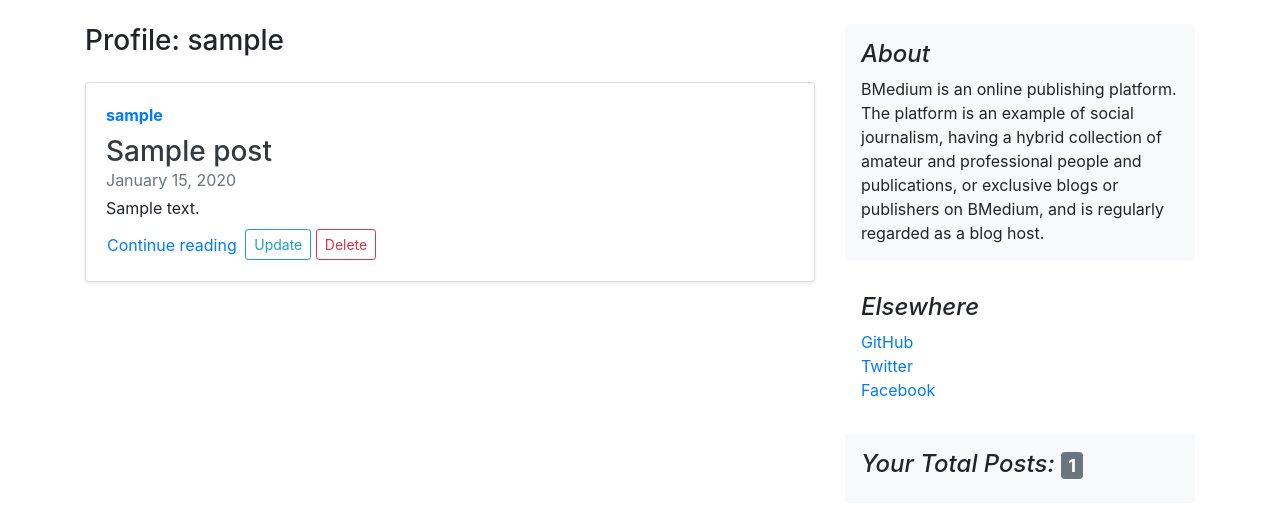
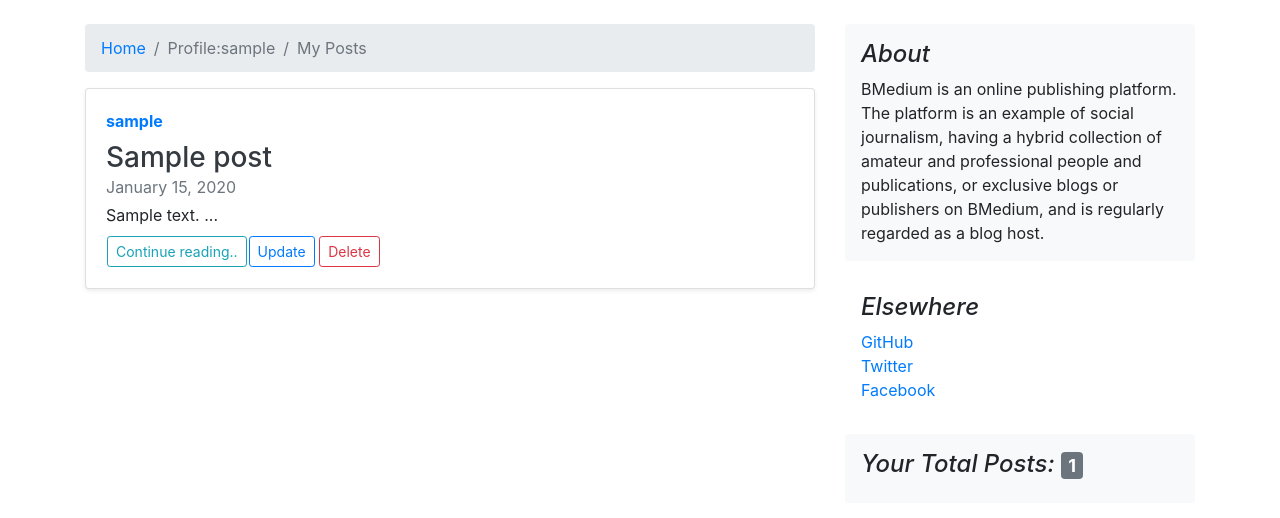
Before and after one commit to purveshmakode24/blog-medium, a Django app: page /profile/ in a window 1280 px wide. Shown: the part 56-574 px from the top of the page. Run offline with Django 3.2, Linux system fonts and the light colour scheme; a user stored in the database is signed in; tables that the repository leaves empty hold one stand-in row (values such as "Sample post"); some libraries are stand-ins or nearby versions.

Commit message:
Add full view post support and fixed few stuff

```diff
--- a/myapp/templates/base.html
+++ b/myapp/templates/base.html
@@ -8,9 +8,8 @@
     <meta name="author" content="Purvesh-Makode">
     <link rel="icon" href="#">
     {% block title %}
-        <title></title>
+        <title>BMedium</title>
     {% endblock %}
-
     <link rel="stylesheet" href="{% static 'css/bootstrap/bootstrap.css' %}">
     <link href="{% static 'css/custom.css' %}" rel="stylesheet">
 
--- a/myapp/templates/registration/profile.html
+++ b/myapp/templates/registration/profile.html
@@ -4,9 +4,13 @@
 {% endblock %}
 
 {% block content %}
-    <div class="mb-4">
-        <h3>Profile<span>:</span> {{ user.username }}</h3>
-    </div>
+    <nav aria-label="breadcrumb">
+        <ol class="breadcrumb">
+            <li class="breadcrumb-item"><a href="{% url 'blog-home' %}">Home</a></li>
+            <li class="breadcrumb-item active">Profile:{{ user.username }}</li>
+            <li class="breadcrumb-item active" aria-current="page">My Posts</li>
+        </ol>
+    </nav>
     <div class="">
 
         {% if u_p_count == 0 %}
@@ -16,7 +20,7 @@
             </div>
         {% else %}
             {% for item in posts reversed %}
-
+                <form method="POST" action="{% url 'full_post' %}">
                     {% csrf_token %}
                     <div class="card flex-md-row mb-4 shadow-sm h-md-250">
                         <div class="card-body d-flex flex-column align-items-start">
@@ -25,17 +29,23 @@
                                 <a class="text-dark" href="#">{{ item.title }}</a>
                             </h3>
                             <div class="mb-1 text-muted">{{ item.date_posted|date:"F d, Y" }}</div>
-                        <p class="card-text mb-auto">{{ item.content }}</p>
+                            <p class="card-text mb-auto">{{ item.content | slice:":290" }} ...</p>
+                            <input type="text" name="idd" value="{{ item.id }}" hidden>
                             <div class="mt-2">
                                 <table>
                                     <tr>
-                                    <td><a href="#">Continue reading</a></td>
-                                    <td>&nbsp;</td>
                                         <td>
-                                        <button type="button" class="btn btn-outline-info btn-sm" data-toggle="modal"
+                                            <button type="submit" class="btn btn-outline-info btn-sm">Continue
+                                                reading..
+                                            </button>
+                                        </td>
+                                        <td>
+                                            <button type="button" class="btn btn-outline-primary btn-sm"
+                                                    data-toggle="modal"
                                                     data-target="#id-update-{{ item.id }}">Update
                                             </button>
-                                        <button type="button" class="btn btn-outline-danger btn-sm" data-toggle="modal"
+                                            <button type="button" class="btn btn-outline-danger btn-sm"
+                                                    data-toggle="modal"
                                                     data-target="#id-delete-{{ item.id }}">Delete
                                             </button>
                                         </td>
@@ -44,7 +54,7 @@
                             </div>
                         </div>
                     </div>
-
+                </form>
                 <form method="POST" action="{% url 'delete_posts' %}">
                     {% csrf_token %}
                     <!-- Modal delete user post -->
@@ -61,8 +71,8 @@
                                 </div>
                                 <div class="modal-body">
                                     <h6 style="color:#566787">Are you sure you want to delete these Records?</h6>
-                                    <input value="{{ item.title }}" readonly><input
-                                        name="del_post_of_id" value="{{ item.id }}" hidden>
+                                    <input type="text" value="{{ item.title }}" readonly>
+                                    <input type="text" name="del_post_of_id" value="{{ item.id }}" hidden>
                                     <small style="color:#8A6D3B">This action cannot be undone.</small>
                                 </div>
                                 <div class="modal-footer">
@@ -79,10 +89,11 @@
                     <!-- Modal Update post -->
                     <div class="modal fade" id="id-update-{{ item.id }}" tabindex="-1" role="dialog"
                          aria-labelledby="exampleModalLabel" aria-hidden="true">
-                        <div class="modal-dialog" role="document">
+                        <div class="modal-dialog" style="max-width: 1140px;" role="document">
+                            <!-- made extra large modal-->
                             <div class="modal-content">
                                 <div class="modal-header">
-                                    <h5 class="modal-title" id="exampleModalLabel">Update Post</h5>
+                                    <h4 class="modal-title" id="exampleModalLabel">Update Post</h4>
                                     <button type="button" class="close" data-dismiss="modal" aria-label="Close">
                                         <span aria-hidden="true">&times;</span>
                                     </button>
@@ -98,7 +109,7 @@
                                         <div class="form-group">
                                             <label for="message-text" class="col-form-label">Content:</label>
                                             <textarea class="form-control" name="update_content_to" id="message-text"
-                                                      rows="5">{{ item.content }}</textarea>
+                                                      rows="10">{{ item.content }}</textarea>
                                         </div>
                                         <div class="form-group">
                                             <input type="text" name="post_id" value="{{ item.id }}" hidden>
--- a/myapp/urls.py
+++ b/myapp/urls.py
@@ -3,9 +3,10 @@ from . import views
 
 urlpatterns = [
     path('', views.home, name='blog-home'),
-    path('add_posts', views.add_posts, name='add_posts'),
-    path('add_posts_submit', views.add_posts_submit, name='add_posts_submit'),
-    path('delete_posts', views.delete_posts, name='delete_posts'),
-    path('update_post', views.update_post, name='update_post'),
-    path('error_404', views.error_404, name='error_404'),
+    path('add_posts/', views.add_posts, name='add_posts'),
+    path('add_posts_submit/', views.add_posts_submit, name='add_posts_submit'),
+    path('delete_posts/', views.delete_posts, name='delete_posts'),
+    path('update_post/', views.update_post, name='update_post'),
+    path('full_post/', views.full_post, name='full_post'),
+    path('error_404/', views.error_404, name='error_404'),
 ]
--- a/myapp/views.py
+++ b/myapp/views.py
@@ -5,6 +5,8 @@ from django.contrib import messages
 from django.contrib.auth.decorators import login_required
 from django.contrib.auth.models import User
 from .forms import UserRegisterForm
+
+
 # import filters
 
 
@@ -14,10 +16,10 @@ from .forms import UserRegisterForm
 def home(request):
     posts = Post.objects.all()
     total_posts_count = Post.objects.all().count()
-    context = {
-        'posts': posts,
-        'total_posts_count': total_posts_count
-    }
+
+    context = {'posts': posts,
+               'total_posts_count': total_posts_count}
+
     return render(request, "posts.html", context)
 
 
@@ -79,7 +81,7 @@ def delete_posts(request):
         del_post_of_id = request.POST.get('del_post_of_id')
         # resolved deleting of post with same title names, and assign filter to 'post id' instead, as it's always unique
         Post.objects.filter(id=del_post_of_id).delete()
-        messages.success(request, f'Your Post has been deleted!')
+        messages.success(request, f'Your Post has been Deleted!')
     else:
         return redirect('error_404')
     return redirect('profile')
@@ -99,3 +101,18 @@ def update_post(request):
 
 def error_404(request):
     return render(request, "404.html")
+
+
+def full_post(request):
+    if request.method == 'POST':
+        current_post_id = request.POST.get('idd')
+        # getting current post_id from post request so that current post with that id will be shown up on full_post.html
+        posts = Post.objects.filter(id=current_post_id)
+        context = {
+            'posts': posts,
+            'current_post_id': current_post_id
+        }
+        print(current_post_id)
+        return render(request, 'full_post.html', context)
+    else:
+        return redirect('error_404')
--- a/project/settings.py
+++ b/project/settings.py
@@ -24,7 +24,7 @@ SECRET_KEY = '9@9-l!r@%)^uyg0jppqvmd^cro0f=(xv6dy-w8l9e*b8=sk+=u'
 # SECURITY WARNING: don't run with debug turned on in production!
 DEBUG = True
 
-ALLOWED_HOSTS = ['127.0.0.1']
+ALLOWED_HOSTS = []
 
 # Application definition
 
```
Also changed, not shown: myapp/templates/add_posts.html (+7 -1 lines), myapp/templates/full_post.html (added, +28 -0 lines), myapp/templates/posts.html (+12 -2 lines). Lines whose indentation alone changed are shown as unchanged.
